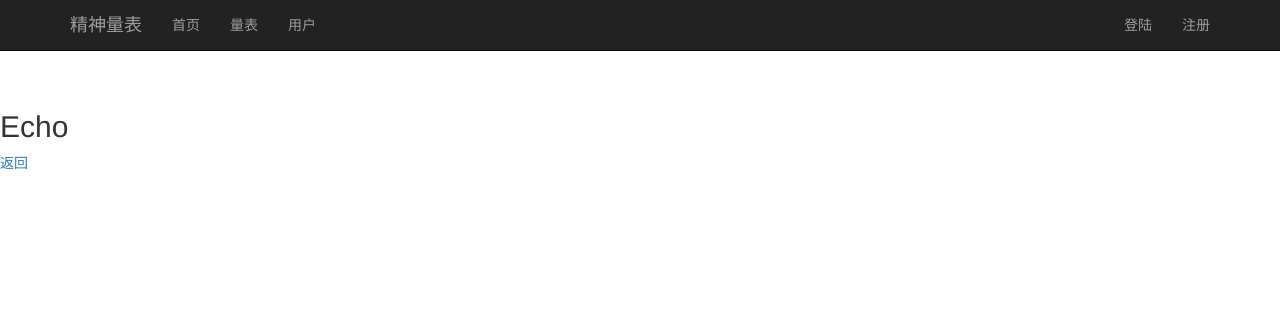
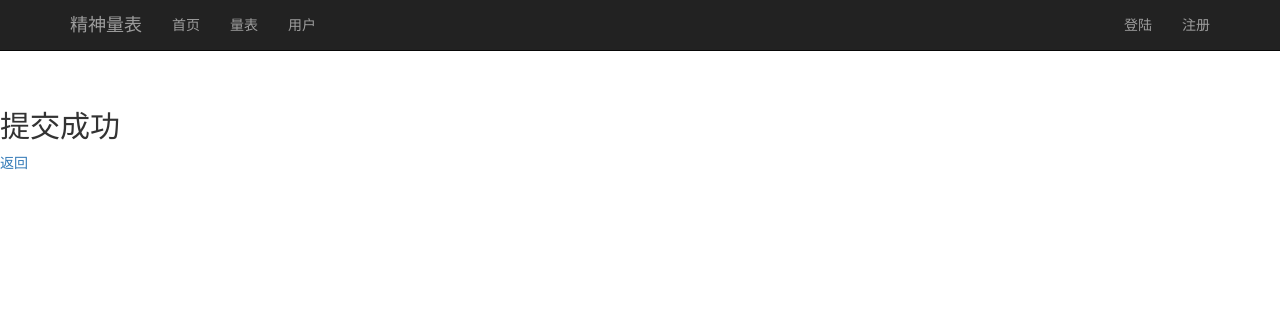
Before and after one commit to PrivateRookie/PsyRate, a Flask app: page /echo in a window 1280 px wide. Shown: the top 311 px of the page. Run offline with Flask 2, Linux system fonts and the light colour scheme; some libraries are stand-ins or nearby versions.

Commit message:
Update echo.html

```diff
--- a/app/templates/echo.html
+++ b/app/templates/echo.html
@@ -3,9 +3,9 @@
 {% block title %}PsyRates Echo{% endblock %}
 
 {% block content %}
-<h2>Echo</h2>
+<h2>提交成功</h2>
 <ul class="unstyled">
-    {% for q_id, value in data.items() %}
+    {% for q_id, value in data %}
     <li>{{ q_id }}: {{ value }}</li>
     {% endfor %}
 </ul>
```
